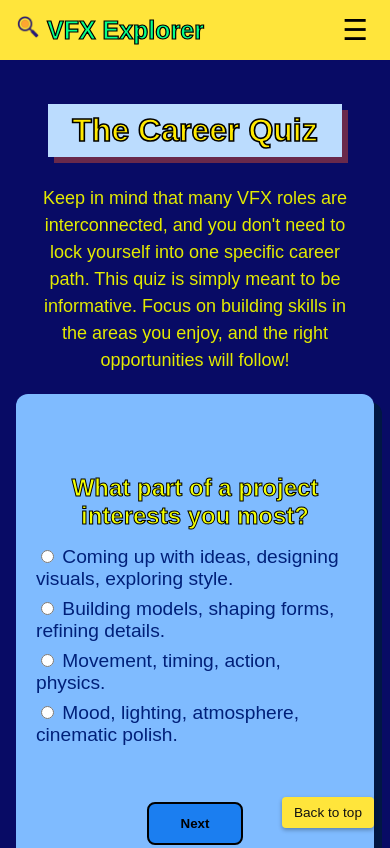
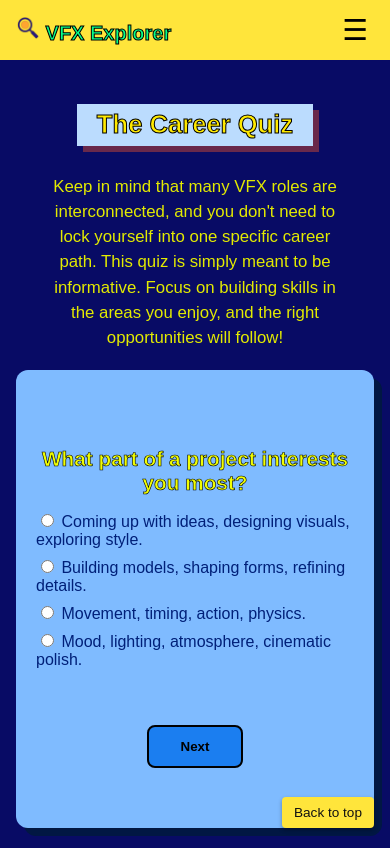
Before and after one commit to LMK-Codes/vfx-explorer, a plain HTML site: page careerquiz.html in a window 390 px wide. Shown: the top 848 px of the page. Drawn offline with Linux system fonts and the light colour scheme.

Commit message:
Update style.css

```diff
--- a/css/style.css
+++ b/css/style.css
@@ -638,6 +638,51 @@ header nav a { /* links */
 /* typography for mobile */
 @media (max-width: 700px) {
 
+  /* global text is smaller */
+  body {
+    font-size: 14px;
+  }
+
+  /* resize page headings */
+  .section-label {
+    font-size: 1.6rem;           /* was 2rem */
+    padding: 0.4rem 1.25rem;
+  }
+
+  /* redo outlines to fit */
+  .text-outline {
+    -webkit-text-stroke: 1px #000;  /* thinner outline */
+  }
+
+  /* resize intro / body text */
+  .text-body,
+  .row p {
+    font-size: 1.05rem;         /* slightly smaller than desktop */
+    line-height: 1.5;
+    padding: 0 0.5rem;          /* small side padding so text isn’t edge-to-edge */
+  }
+
+  /* resize logo text */
+  .logo {
+    font-size: 20px;
+    -webkit-text-stroke: 1px #000;
+  }
+
+  /* resize quiz text - question titles */
+  .quiz-question h2 {
+    font-size: 1.3rem;
+    -webkit-text-stroke: 0.6px #000;   /* softer outline on small screens */
+  }
+
+  /* resize quiz text - answers */
+  .quiz-text {
+    font-size: 1rem;
+  }
+
+  /* resize subheadings on resource page */
+  .resource-subheading {
+    font-size: 1.8rem;          /* was 2.5rem */
+  }
 
 }
 
```
